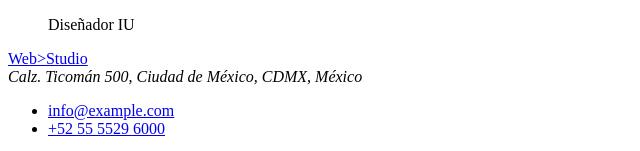
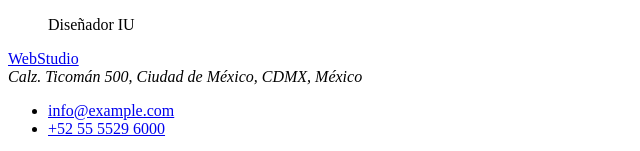
Before and after one commit to goit-latam/homework1-html, a plain HTML site: page index.html in a window 1280 px wide. Shown: the part 2953-3104 px from the top of the page, 0-640 px from the left. Drawn offline with Linux system fonts and the light colour scheme.

Commit message:
Update index.html

```diff
--- a/index.html
+++ b/index.html
@@ -107,7 +107,7 @@
       </section>
     </main>
     <footer>
-      <a href="#"> Web>Studio</a>
+      <a href="#"> WebStudio</a>
       <address>Calz. Ticomán 500, Ciudad de México, CDMX, México</address>
       <ul>
         <li><a href="mailto:info@example.com">info@example.com</a></li>
```
